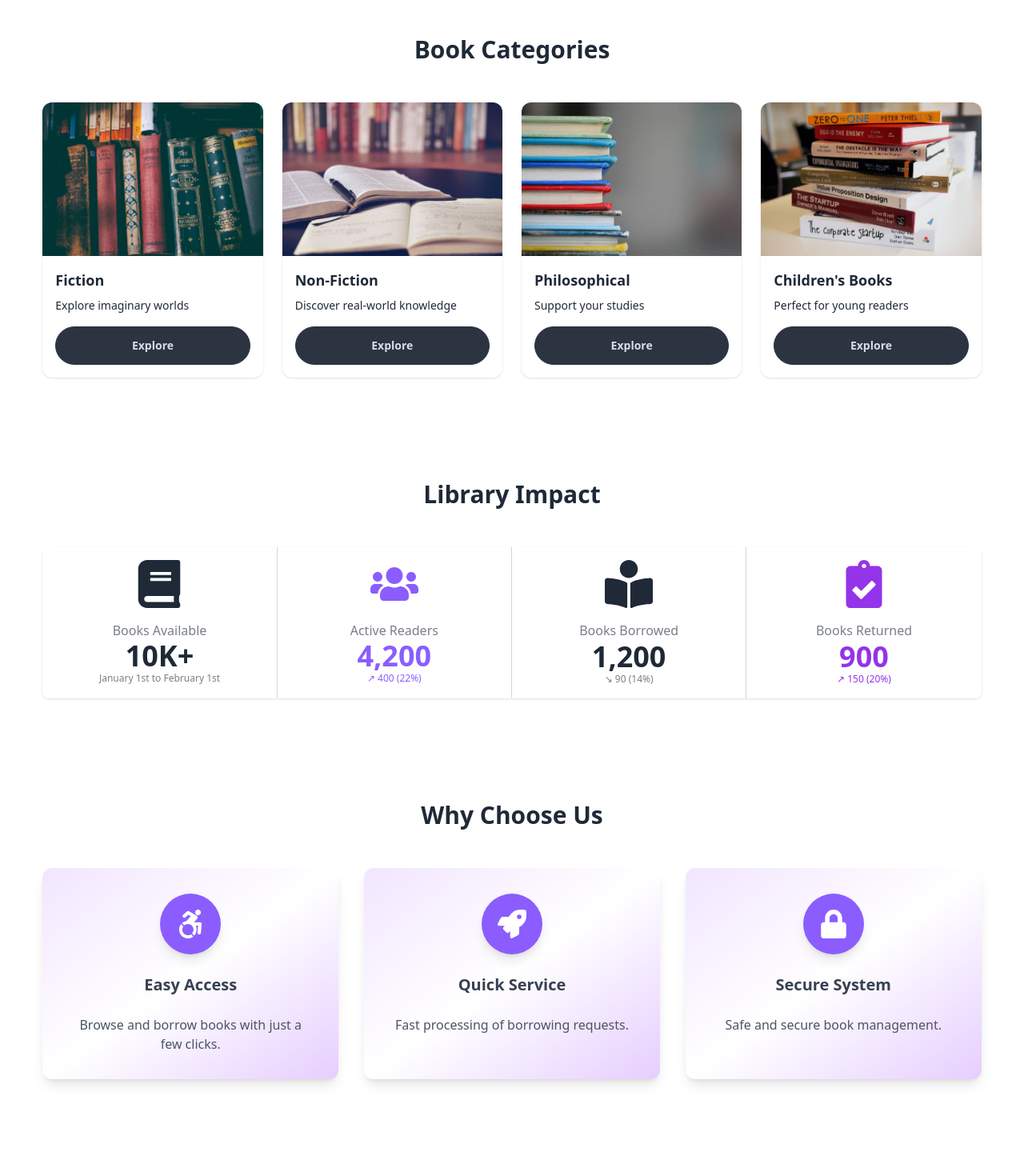
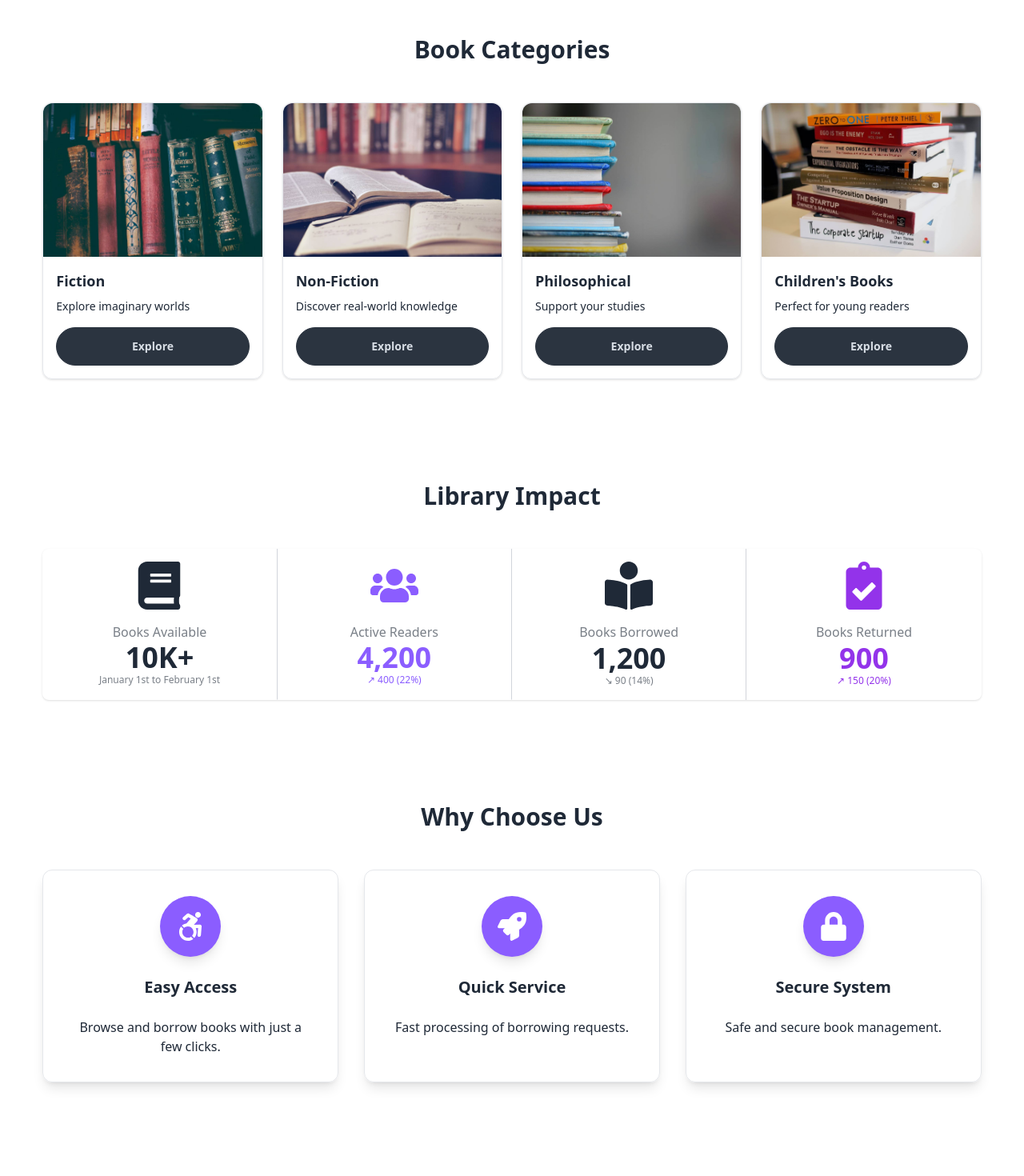
Before and after one commit to abdurrahmanmahmud5981/ReadSphere, a React (Vite) app in the folder client/: page / in a window 1280 px wide. Shown: the part 720-2190 px from the top of the page at 80% size. Built offline with nearby package versions, Linux system fonts and the light colour scheme; no server answers.

Commit message:
fix: update card styles in Categories and Features components for consistency

```diff
--- a/client/src/components/Categories.jsx
+++ b/client/src/components/Categories.jsx
@@ -36,7 +36,7 @@ const Categories = () => {
         {categories.map(({ title, image, description }) => (
           <div
             key={title}
-            className="card rounded-xl shadow hover:shadow-xl transition-shadow"
+            className="card border rounded-xl shadow hover:shadow-xl transition-shadow"
           >
             <figure>
               <img
--- a/client/src/components/Features.jsx
+++ b/client/src/components/Features.jsx
@@ -22,23 +22,23 @@ const Features = () => {
   return (
     <section className="py-16">
       <div className="">
-        <h2 className="text-3xl font-extrabold text-center text-gray-800 mb-12">
+        <h2 className="text-3xl font-extrabold text-center mb-12">
           Why Choose Us
         </h2>
         <div className="grid grid-cols-1 md:grid-cols-3 gap-8">
           {features?.map((item, index) => (
             <div
               key={index}
-              className="card   bg-gradient-to-br from-purple-200/60 via-white/20 to-purple-400/40 shadow-lg hover:shadow-2xl transition duration-300 rounded-xl"
+              className="card   border shadow-lg hover:shadow-2xl transition duration-300 rounded-xl"
             >
               <div className="card-body items-center text-center space-y-4">
                 <div className="rounded-full bg-primary p-5 shadow-lg">
                   {item.icon}
                 </div>
-                <h3 className="card-title text-xl font-bold text-gray-700">
+                <h3 className="card-title text-xl font-bold ">
                   {item.title}
                 </h3>
-                <p className="text-gray-600">{item.description}</p>
+                <p className="">{item.description}</p>
               </div>
             </div>
           ))}
```
